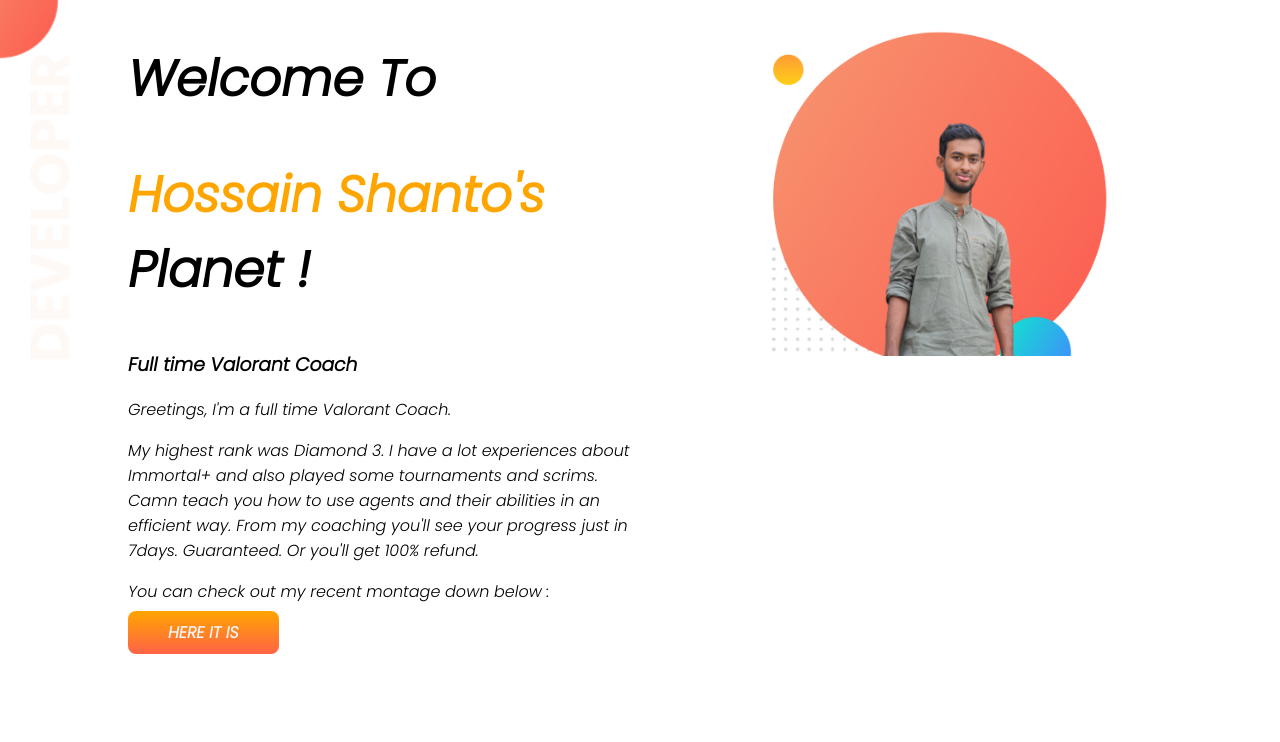
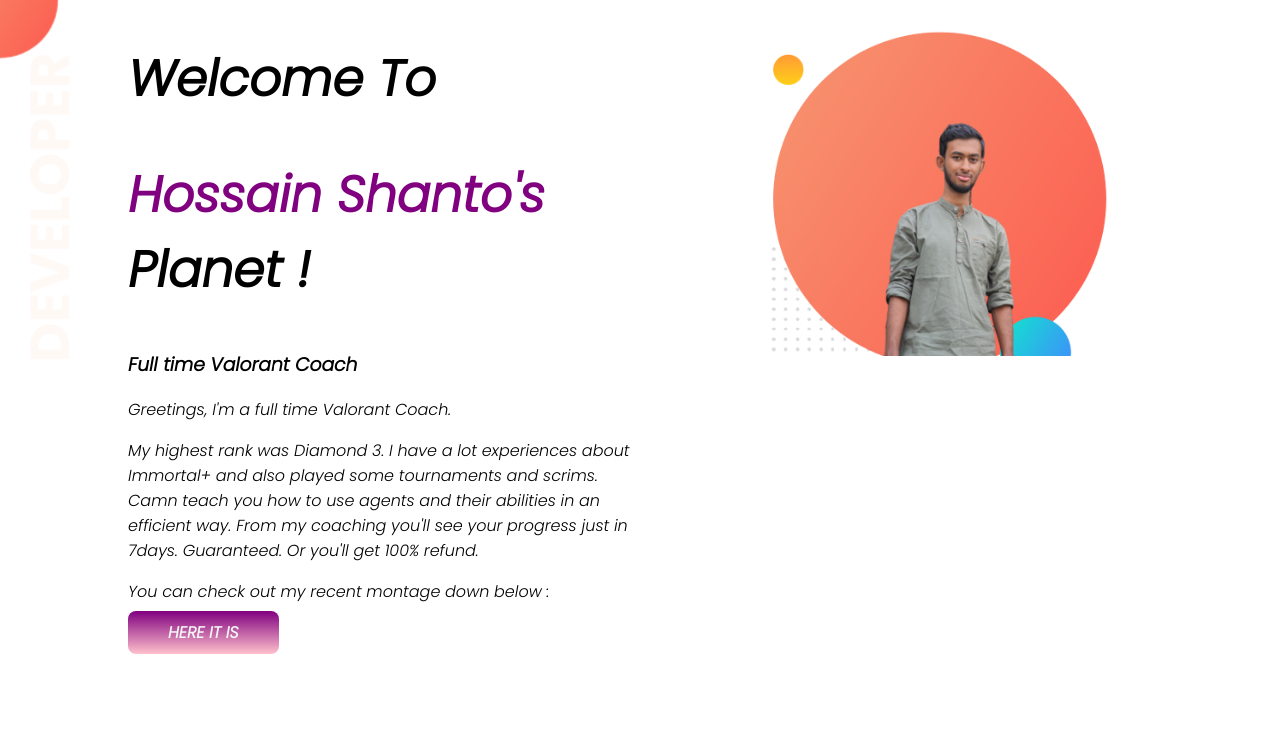
Before and after one commit to shantohasibul/developer-portfolio, a plain HTML site: page index.html in a window 1280 px wide. Shown: the top 742 px of the page. Drawn offline with Linux system fonts and the light colour scheme.

Commit message:
styles , border and addeded footer

```diff
--- a/style.css
+++ b/style.css
@@ -9,7 +9,7 @@ h1 {
 }
 
 .orange-color {
-    color: orange;
+    color: purple;
 }
 
 .flexible-container {
@@ -28,7 +28,7 @@ h1 {
 
 .link-button {
     text-decoration: none;
-    background-image: linear-gradient(orange, tomato);
+    background-image: linear-gradient(purple, pink);
     padding: 10px 40px;
     color: whitesmoke;
     font-weight: 700;
```
